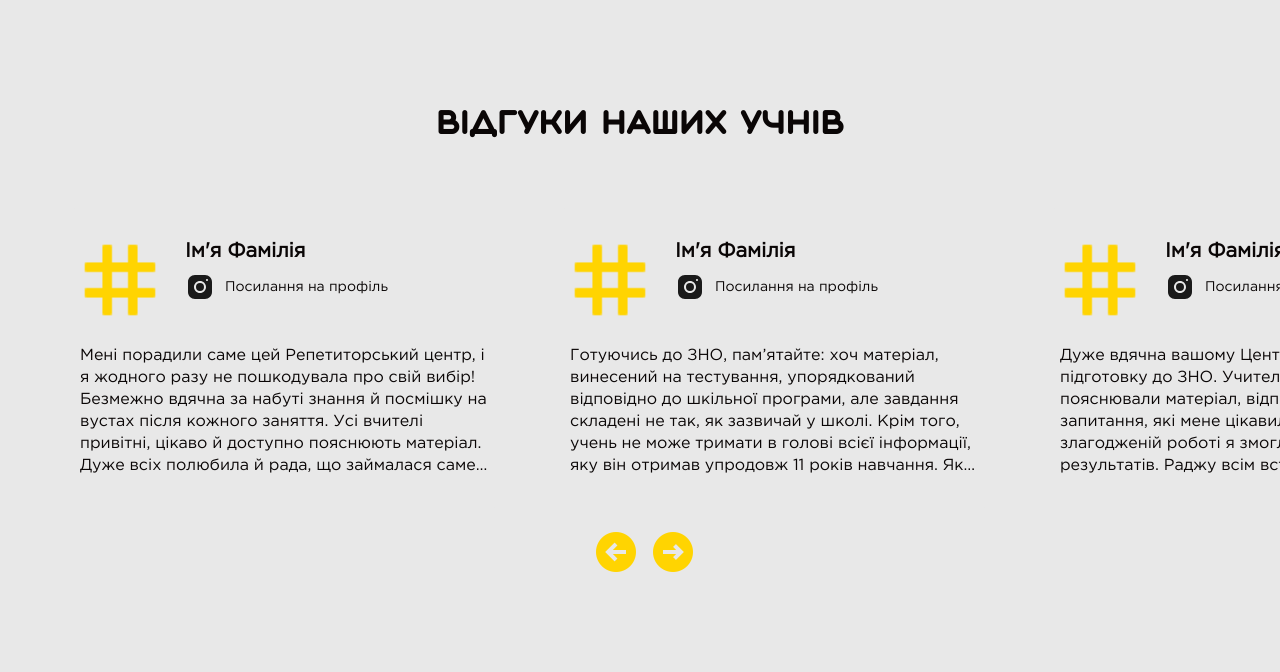
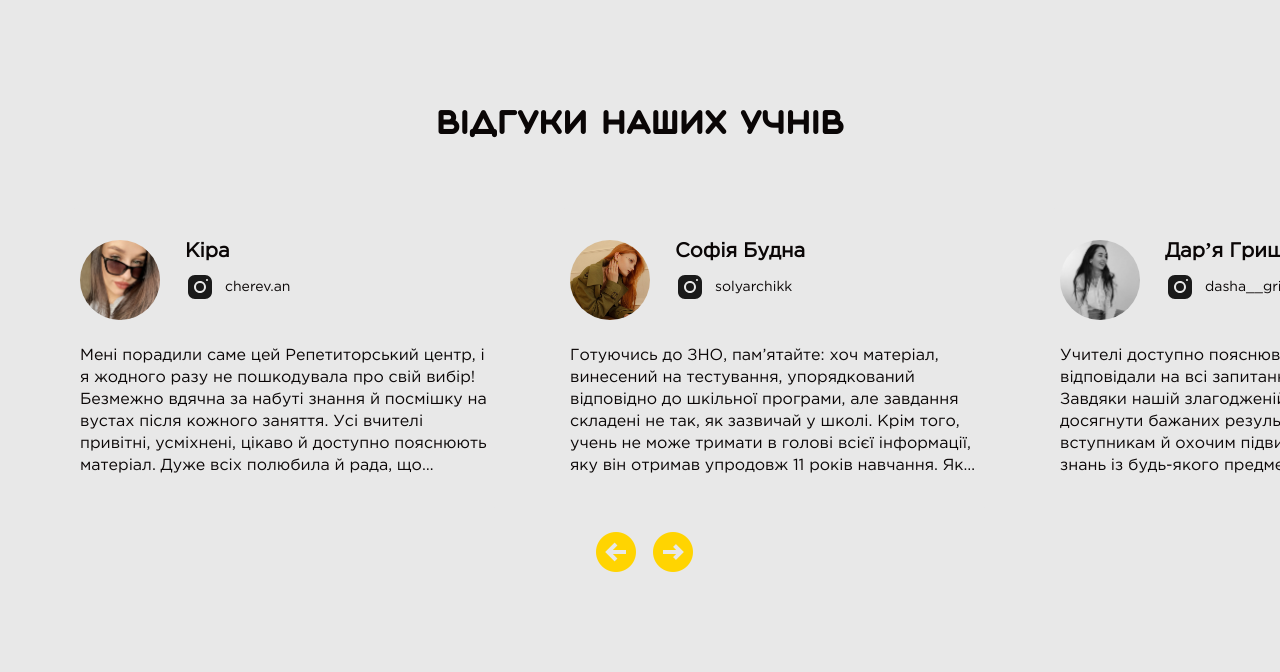
Before and after one commit to hajeste/YOUCAN, a Django app: page / in a window 1280 px wide. Shown: the part 5502-6174 px from the top of the page. Run offline with Django 4.2, Linux system fonts and the light colour scheme.

Commit message:
first commit

```diff
--- a/youcan/youcanapp/templates/index.html
+++ b/youcan/youcanapp/templates/index.html
@@ -312,20 +312,21 @@
                             <div class="review-frame-content">
                                 <div class="personality">
                                     <div class="photo">
-                                        <img src="{% static 'img/hesh.png' %}" alt="">
+                                        <img src="{% static 'img/kira_youcan.jpg' %}" alt="">
                                     </div>
                                     <div class="p-info">
-                                        <div class="fullname">Ім'я Фамілія</div>
-                                        <a target="_blank" href="#" class="instagram">
+                                        <div class="fullname">Кіра</div>
+                                        <a target="_blank" href="https://instagram.com/cherev.an?igshid=MmVlMjlkMTBhMg==" class="instagram">
                                             <img src="{% static 'svg/instagram.svg' %}" alt="">
-                                            <div class="inst-login">Посилання на профіль</div>
+                                            <div class="inst-login">cherev.an</div>
                                         </a>
                                     </div>
                                 </div>
                                 <div class="review-text">
                                     Мені порадили саме цей Репетиторський центр, і я жодного разу не пошкодувала про свій вибір!
                                     Безмежно вдячна за набуті знання й посмішку на вустах після кожного заняття.
-                                    Усі вчителі привітні,  цікаво й доступно  пояснюють матеріал. Дуже всіх полюбила й рада, що займалася саме тут!                                </div>
+                                    Усі вчителі привітні, усміхнені, цікаво й доступно  пояснюють матеріал. Дуже всіх полюбила й рада, що займалася саме тут!
+                                </div>
                             </div>
                         </div>
                     </div>
@@ -334,13 +335,13 @@
                             <div class="review-frame-content">
                                 <div class="personality">
                                     <div class="photo">
-                                        <img src="{% static 'img/hesh.png' %}" alt="">
+                                        <img src="{% static 'img/sofiya_youcan.jpg' %}" alt="">
                                     </div>
                                     <div class="p-info">
-                                        <div class="fullname">Ім'я Фамілія</div>
-                                        <a target="_blank" href="#" class="instagram">
+                                        <div class="fullname">Софія Будна</div>
+                                        <a target="_blank" href="https://instagram.com/solyarchikk?igshid=MmVlMjlkMTBhMg==" class="instagram">
                                             <img src="{% static 'svg/instagram.svg' %}" alt="">
-                                            <div class="inst-login">Посилання на профіль</div>
+                                            <div class="inst-login">solyarchikk</div>
                                         </a>
                                     </div>
                                 </div>
@@ -349,7 +350,7 @@
                                     Крім того, учень не може тримати в голові всієї інформації, яку він отримав упродовж 11 років навчання.
                                     Як би не старався, скільки б літератури не опрацював, усе одно щось пропустиш.
                                     Саме тому дуже важливий комплексний підхід у підготовці.
-                                    Завдяки вчителям Репетиторського центру «YouCan» та їхнім особистим розробкам, я отримав саме ту інформацію, що була необхідна, без зайвої «води», яка часто трапляється в підручниках.
+                                    Завдяки вчителям Репетиторського центру "YOU CAN" та їхнім особистим розробкам, я отримала саме ту інформацію, що була необхідна, без зайвої «води», яка часто трапляється в підручниках.
                                     Ми не просто опрацьовували конспекти, виконували тести, а й багато працювали з візуальними джерелами, бо завдяки їм краще запам’ятовувався матеріал.
                                     І найголовніше – приходь зараз, щоб не згаяти жодної хвилини!
                                 </div>
@@ -361,21 +362,20 @@
                             <div class="review-frame-content">
                                 <div class="personality">
                                     <div class="photo">
-                                        <img src="{% static 'img/hesh.png' %}" alt="">
+                                        <img src="{% static 'img/dasha_youcan.jpg' %}" alt="">
                                     </div>
                                     <div class="p-info">
-                                        <div class="fullname">Ім'я Фамілія</div>
-                                        <a target="_blank" href="#" class="instagram">
+                                        <div class="fullname">Дарʼя Гришко</div>
+                                        <a target="_blank" href="https://instagram.com/dasha__grishko?igshid=MmVlMjlkMTBhMg==" class="instagram">
                                             <img src="{% static 'svg/instagram.svg' %}" alt="">
-                                            <div class="inst-login">Посилання на профіль</div>
+                                            <div class="inst-login">dasha__grishko</div>
                                         </a>
                                     </div>
                                 </div>
                                 <div class="review-text">
-                                    Дуже вдячна вашому Центру за якісну підготовку до ЗНО.
                                     Учителі доступно пояснювали матеріал, відповідали на всі запитання, які мене цікавили.
                                     Завдяки  нашій злагодженій роботі я змогла досягнути бажаних результатів.
-                                    Раджу всім вступникам й охочим підвищувати свій рівень знань із будь-якого предмету саме в Репетиторському  центрі «YouCan»!
+                                    Раджу всім вступникам й охочим підвищувати свій рівень знань із будь-якого предмету!)
                                 </div>
                             </div>
                         </div>
@@ -385,21 +385,21 @@
                             <div class="review-frame-content">
                                 <div class="personality">
                                     <div class="photo">
-                                        <img src="{% static 'img/hesh.png' %}" alt="">
+                                        <img src="{% static 'img/iryna_youcan.jpg' %}" alt="">
                                     </div>
                                     <div class="p-info">
-                                        <div class="fullname">Ім'я Фамілія</div>
-                                        <a target="_blank" href="#" class="instagram">
+                                        <div class="fullname">Ірина Ігнатенко</div>
+                                        <a target="_blank" href="https://instagram.com/ir.ihnatenko?igshid=MmVlMjlkMTBhMg==" class="instagram">
                                             <img src="{% static 'svg/instagram.svg' %}" alt="">
-                                            <div class="inst-login">Посилання на профіль</div>
+                                            <div class="inst-login">ir.ihnatenko</div>
                                         </a>
                                     </div>
                                 </div>
                                 <div class="review-text">
                                     Навчалася в Репетиторському центрі «YouCan» упродовж року.
-                                    Займалася в групах з чотирьох предметів.
-                                    Мене супроводжували постійно: з моменту реєстрації на курсах і до останнього іспиту.
-                                    Завдяки отриманим знанням, я досить успішно склала ЗНО, вступила до омріяного вишу на бюджет.
+                                    Займалася в групах з двох предметів.
+                                    Мене супроводжували постійно: з моменту першого уроку і до останнього іспиту.
+                                    Завдяки отриманим знанням, я досить успішно склала НМТ, вступила до омріяного вишу на бюджет.
                                     Тож раджу всім. За якісною підготовкою саме сюди!                                </div>
                             </div>
                         </div>
@@ -409,19 +409,19 @@
                             <div class="review-frame-content">
                                 <div class="personality">
                                     <div class="photo">
-                                        <img src="{% static 'img/hesh.png' %}" alt="">
+                                        <img src="{% static 'img/misha_youcan (2).jpg' %}" alt="">
                                     </div>
                                     <div class="p-info">
-                                        <div class="fullname">Ім'я Фамілія</div>
-                                        <a target="_blank" href="#" class="instagram">
+                                        <div class="fullname">Михайло Кійченко</div>
+                                        <a target="_blank" href="https://instagram.com/kichenko.m_?igshid=MmVlMjlkMTBhMg==" class="instagram">
                                             <img src="{% static 'svg/instagram.svg' %}" alt="">
-                                            <div class="inst-login">Посилання на профіль</div>
+                                            <div class="inst-login">kichenko.m_</div>
                                         </a>
                                     </div>
                                 </div>
                                 <div class="review-text">
-                                    Репетиторського центру «YouCan» процес підготовки став набагато легший.
-                                    Вони не просто викладали  матеріал, а й знаходили індивідуальний підхід до кожного учня, давали багато корисних порад щодо самої процедури проходження ЗНО.
+                                    Репетиторського центру "YOU CAN" процес підготовки став набагато легший.
+                                    Вони не просто викладали  матеріал, а й знаходили індивідуальний підхід до кожного учня, давали багато корисних порад щодо самої процедури проходження НМТ.
                                     Головне – почати підготовку вчасно, щоб встигнути все опрацювати, і тоді під час іспиту не буде несподіванок.
                                 </div>
                             </div>
@@ -432,19 +432,19 @@
                             <div class="review-frame-content">
                                 <div class="personality">
                                     <div class="photo">
-                                        <img src="{% static 'img/hesh.png' %}" alt="">
+                                        <img src="{% static 'img/misha_youcan.jpg' %}" alt="">
                                     </div>
                                     <div class="p-info">
-                                        <div class="fullname">Ім'я Фамілія</div>
-                                        <a target="_blank" href="#" class="instagram">
+                                        <div class="fullname">Анна Скрипко</div>
+                                        <a target="_blank" href="https://instagram.com/a___skripko?igshid=MmVlMjlkMTBhMg==" class="instagram">
                                             <img src="{% static 'svg/instagram.svg' %}" alt="">
-                                            <div class="inst-login">Посилання на профіль</div>
+                                            <div class="inst-login">a___skripko</div>
                                         </a>
                                     </div>
                                 </div>
                                 <div class="review-text">
-                                    Мені порекомендували Репетиторський центр «YouCan» друзі, і я вдячна їм за пораду, тому що мої сподівання виправдалися.
-                                    У Центрі знаходять підхід до кожного учня, уміють зацікавити, стимулюють креативне мислення, що дало позитивний результат.
+                                    Мені порекомендували Репетиторський центр «YOU CAN» друзі, на стілбки вдячна, адже вже 5 років ми разом з пані Тетяною вивчаємо математику. Думаю, що ми вирішили вже безліч прикладів та задач.
+                                    У Центрі знаходять підхід до кожного учня, уміють зацікавити, стимулюють креативне мислення, що є хороші та регулярні результати.
                                     Усім рекомендую!
                                 </div>
                             </div>
@@ -455,40 +455,18 @@
                             <div class="review-frame-content">
                                 <div class="personality">
                                     <div class="photo">
-                                        <img src="{% static 'img/hesh.png' %}" alt="">
+                                        <img src="{% static 'img/oksana.jpg' %}" alt="">
                                     </div>
                                     <div class="p-info">
-                                        <div class="fullname">Ім'я Фамілія</div>
-                                        <a target="_blank" href="#" class="instagram">
+                                        <div class="fullname">Оксана Соловйова</div>
+                                        <a target="_blank" href="https://instagram.com/ksushkaaaaaa._?igshid=MmVlMjlkMTBhMg==" class="instagram">
                                             <img src="{% static 'svg/instagram.svg' %}" alt="">
-                                            <div class="inst-login">Посилання на профіль</div>
+                                            <div class="inst-login">ksushkaaaaaa._</div>
                                         </a>
                                     </div>
                                 </div>
                                 <div class="review-text">
-                                    Складав мультитест – 2022. Українська мова 34 бали із 35; математика 30 із 30; історія України 34 із 35.
-                                    Я навіть сам не очікував на такий високий результат. Усім раджу репетиторський центр "YouCan" для підготовки до ЗНО.                                </div>
-                            </div>
-                        </div>
-                    </div>
-                                    <div class="swiper-slide">
-                        <div class="review-frame">
-                            <div class="review-frame-content">
-                                <div class="personality">
-                                    <div class="photo">
-                                        <img src="{% static 'img/hesh.png' %}" alt="">
-                                    </div>
-                                    <div class="p-info">
-                                        <div class="fullname">Ім'я Фамілія</div>
-                                        <a target="_blank" href="#" class="instagram">
-                                            <img src="{% static 'svg/instagram.svg' %}" alt="">
-                                            <div class="inst-login">Посилання на профіль</div>
-                                        </a>
-                                    </div>
-                                </div>
-                                <div class="review-text">
-                                    Упродовж 7 місяців я займалася в Репетиторському центрі "YouCan", отримала всі необхідні для складання ЗНО знання, завдяки співпраці з кваліфікованими й чуйними педагогами.
-                                    Наші заняття проходили цікаво й легко, із використанням різних форм роботи: тестів, презентацій та ігор.
+                                    Склала НМТ дуже добре, зараз вступила у ВНЗ на бюджет. Цей 11-й клас взагалі нелегкий, але на уроки в "YOU CAN" я завжди "летіла", адже там особлива енергія і цілковита підтримка!
                                 </div>
                             </div>
                         </div>
@@ -498,19 +476,40 @@
                             <div class="review-frame-content">
                                 <div class="personality">
                                     <div class="photo">
-                                        <img src="{% static 'img/hesh.png' %}" alt="">
+                                        <img src="{% static 'img/alina_youcan.jpg' %}" alt="">
                                     </div>
                                     <div class="p-info">
-                                        <div class="fullname">Ім'я Фамілія</div>
-                                        <a target="_blank" href="#" class="instagram">
+                                        <div class="fullname">Аліна Барабаш</div>
+                                        <a target="_blank" href="https://instagram.com/_iambarabash_?igshid=MmVlMjlkMTBhMg==" class="instagram">
                                             <img src="{% static 'svg/instagram.svg' %}" alt="">
-                                            <div class="inst-login">Посилання на профіль</div>
+                                            <div class="inst-login">_iambarabash_</div>
                                         </a>
                                     </div>
                                 </div>
                                 <div class="review-text">
-                                    Учителі Репетиторського центру "YouCan" допомогли якісно підготуватися до ЗНО, опрацювали зі мною весь необхідний матеріал.
-                                    Я дуже задоволений результатами ЗНО, особливо з історії України, бо отримав 193 бали.
+                                    Незабутні пів року в "YOU CAN". Це надзвичайні сильні люди і як би в тебе не опускались руки - йдеш вперед!!! Особиста велика подяка пані Тетяні, яка показала, що математика може бути і є цікавою.
+                                </div>
+                            </div>
+                        </div>
+                    </div>
+                                    <div class="swiper-slide">
+                        <div class="review-frame">
+                            <div class="review-frame-content">
+                                <div class="personality">
+                                    <div class="photo">
+                                        <img src="{% static 'img/luba_youcan.jpg' %}" alt="">
+                                    </div>
+                                    <div class="p-info">
+                                        <div class="fullname">Любов Чорна</div>
+                                        <a target="_blank" href="https://www.instagram.com/_chorna.l/?igshid=MmVlMjlkMTBhMg%3D%3D" class="instagram">
+                                            <img src="{% static 'svg/instagram.svg' %}" alt="">
+                                            <div class="inst-login">_chorna.l</div>
+                                        </a>
+                                    </div>
+                                </div>
+                                <div class="review-text">
+                                    Учителі Репетиторського центру "YOU CAN" допомогли якісно підготуватися до ЗНО, опрацювали зі мною весь необхідний матеріал.
+                                    Я дуже задоволений результатами ЗНО, особливо з математики, бо отримала омріяні 193 бали.
                                 </div>
                             </div>
                         </div>
```
Also changed, not shown: youcan/youcanapp/static/img/alina_youcan.jpg (added), youcan/youcanapp/static/img/dasha_youcan.jpg (added), youcan/youcanapp/static/img/iryna_youcan.jpg (added), youcan/youcanapp/static/img/kira_youcan.jpg (added), youcan/youcanapp/static/img/luba_youcan.jpg (added), youcan/youcanapp/static/img/misha_youcan (2).jpg (added), youcan/youcanapp/static/img/misha_youcan.jpg (added), youcan/youcanapp/static/img/oksana.jpg (added), youcan/youcanapp/static/img/sofiya_youcan.jpg (added).
